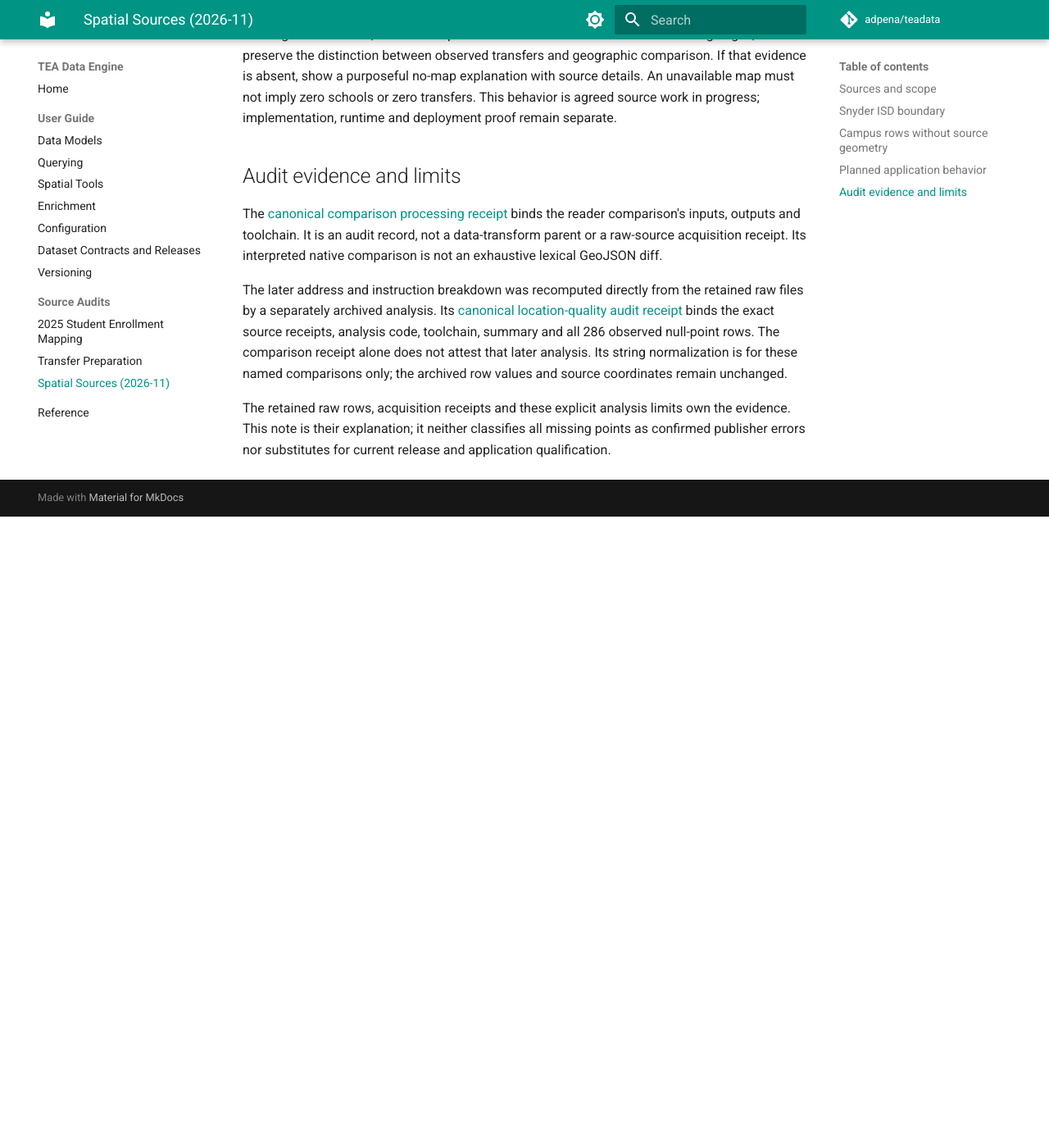
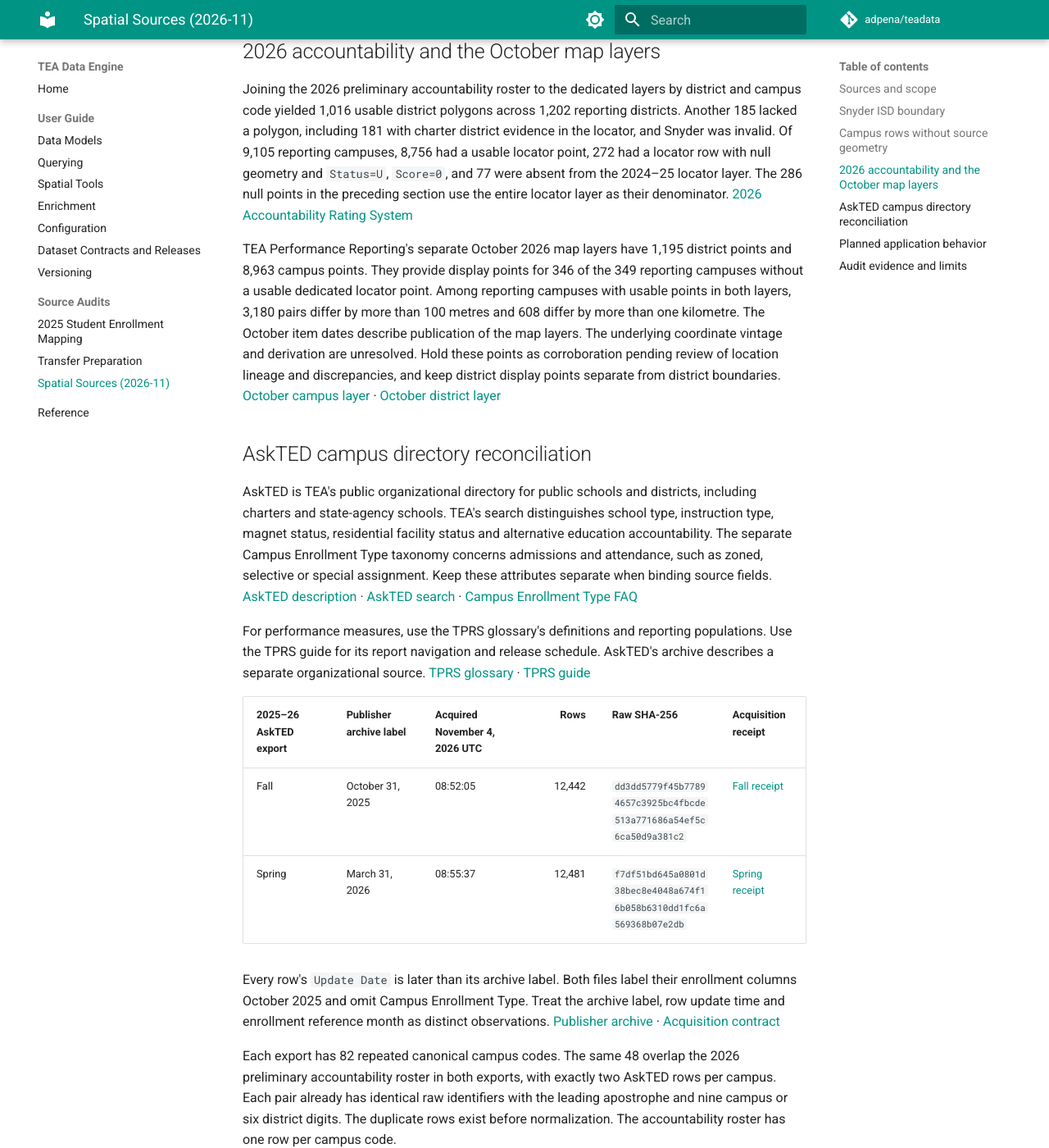
Before and after one commit to adpena/teadata, an MkDocs documentation site: the page built from docs/spatial-source-quality-2026-11.md, in a window 1280 px wide and 1400 px high, scrolled down 2579 px. Shown: the whole window at 82% size. Built offline with MkDocs 1.6.1 and Material for MkDocs 9.7.7, drawn with Linux system fonts in a browser that asks for light colours; comment, search, counter and statistics services are not loaded; before the commit the page ends 3209 px from its top, so only the background shows below that; some of the changed text lies outside the part shown.

Commit message:
Document AskTED directory and geography source reconciliation

````diff
--- a/docs/spatial-source-quality-2026-11.md
+++ b/docs/spatial-source-quality-2026-11.md
@@ -1,10 +1,9 @@
 # Geographic source-quality observations, November 2026
 
-**Status: SOURCE IN PROGRESS — not deployed.** These observations concern the
-retained TEA responses acquired on 2026-11-03 UTC and the prospective 0.0.128
-source refresh. They do not change published 0.0.127 or establish release
-qualification. Publisher edition, school year and HTTP download time remain
-separate facts.
+**Status: source review in progress.** These observations cover TEA responses
+acquired November 3–4, 2026 UTC for the prospective 0.0.128 source refresh.
+Published 0.0.127 is the comparison release. Publisher edition, school year
+and HTTP download time remain separate facts.
 
 ## Sources and scope
 
@@ -20,6 +19,12 @@ campus metadata identifies an AskTED export. Those statements do not establish
 the original HTTP lineage of older local files, a legal boundary determination,
 or independently verified campus coordinates.
 
+On November 4, 2026 the official locator still used the 2025–26 district
+polygons and 2024–25 campus points shown above. The public service and item
+indexes checked that day exposed those as the latest dedicated statewide
+locator layers. [TEA Geographic Data](https://tea.texas.gov/families-and-students/school-district-locator/geographic-data) ·
+[Locator map configuration](https://www.arcgis.com/sharing/rest/content/items/15ce858b4ad5408480950db704fd455a/data?f=json)
+
 ## Snyder ISD boundary
 
 The raw district properties identify `208902` as **Snyder ISD** (`NAME`), with
@@ -30,11 +35,13 @@ diagnostic in both the historical and newly acquired representations:
 Ring Self-intersection[-100.815812515043 32.7617015573616]
 ```
 
-This identifies a geometric validity issue in the compared representations. It
-does not establish that the legal boundary is wrong or determine whether the
-issue originates upstream or during export/conversion. Comparing the native
-ArcGIS geometry with the upstream representation is a reasonable technical
-review step. No repair, simplification or replacement has been applied.
+A fresh native-projection Esri JSON query on November 4 returned a
+self-intersection in the 1,682-vertex outer ring at easting `923691.1325` and
+northing `1176792.9503`. The separate WGS84 GeoJSON query reproduced the
+diagnostic above. The defect is present in the publisher's served geometry.
+Its effect on the legal boundary is unknown. Hold the polygon from map
+rendering pending review and preserve the source geometry.
+[Native Snyder query](https://services2.arcgis.com/5MVN2jsqIrNZD4tP/arcgis/rest/services/School_Districts__2026/FeatureServer/0/query?where=DISTRICT_C%3D%27208902%27&outFields=DISTRICT_C%2CNAME&returnGeometry=true&f=json)
 
 ## Campus rows without source geometry
 
@@ -83,6 +90,71 @@ complication, not a demonstrated cause of its unmatched result. None of these
 examples justifies guessing a coordinate, using a city centroid or plotting a
 missing point at zero.
 
+## 2026 accountability and the October map layers
+
+Joining the 2026 preliminary accountability roster to the dedicated layers by
+district and campus code yielded 1,016 usable district polygons across 1,202
+reporting districts. Another 185 lacked a polygon, including 181 with charter
+district evidence in the locator, and Snyder was invalid. Of 9,105 reporting
+campuses, 8,756 had a usable locator point, 272 had a locator row with null
+geometry and `Status=U`, `Score=0`, and 77 were absent from the 2024–25 locator
+layer. The 286 null points in the preceding section use the entire locator
+layer as their denominator. [2026 Accountability Rating System](https://tea.texas.gov/school-and-district-leaders/accountability/academic-accountability/performance-reporting/2026-accountability-rating-system)
+
+TEA Performance Reporting's separate October 2026 map layers have 1,195
+district points and 8,963 campus points. They provide display points for 346
+of the 349 reporting campuses without a usable dedicated locator point.
+Among reporting campuses with usable points in both layers, 3,180 pairs differ
+by more than 100 metres and 608 differ by more than one kilometre. The October
+item dates describe publication of the map layers. The underlying coordinate
+vintage and derivation are unresolved. Hold these points as corroboration
+pending review of location lineage and discrepancies, and keep district
+display points separate from district boundaries. [October campus layer](https://www.arcgis.com/home/item.html?id=3ac5b236caca4979bbdf091a5f983058) ·
+[October district layer](https://www.arcgis.com/home/item.html?id=bc436027f8e1424ba52e534cf5fb1d10)
+
+## AskTED campus directory reconciliation
+
+AskTED is TEA's public organizational directory for public schools and
+districts, including charters and state-agency schools. TEA's search distinguishes
+school type, instruction type, magnet status, residential facility status and
+alternative education accountability. The separate Campus Enrollment Type
+taxonomy concerns admissions and attendance, such as zoned, selective or
+special assignment. Keep these attributes separate when binding source fields.
+[AskTED description](https://tea.texas.gov/families-and-students/secure-applications/teal-applications-reference-program-descriptions) ·
+[AskTED search](https://tealprod.tea.state.tx.us/Tea.AskTed.Web/Forms/SearchScreen.aspx) ·
+[Campus Enrollment Type FAQ](https://tea.texas.gov/school-and-district-leaders/accountability/academic-accountability/performance-reporting/campus-enrollment-type-faq)
+
+For performance measures, use the TPRS glossary's definitions and reporting
+populations. Use the TPRS guide for its report navigation and release schedule.
+AskTED's archive describes a separate organizational source.
+[TPRS glossary](https://tea.texas.gov/school-and-district-leaders/accountability/academic-accountability/performance-reporting/comprehensive-tprs-glossary.pdf) ·
+[TPRS guide](https://tea.texas.gov/school-and-district-leaders/accountability/academic-accountability/performance-reporting/tprs-user-guide-2026.pdf)
+
+| 2025–26 AskTED export | Publisher archive label | Acquired November 4, 2026 UTC | Rows | Raw SHA-256 | Acquisition receipt |
+| --- | --- | --- | ---: | --- | --- |
+| Fall | October 31, 2025 | 08:52:05 | 12,442 | `dd3dd5779f45b77894657c3925bc4fbcde513a771686a54ef5c6ca50d9a381c2` | [Fall receipt](https://github.com/adpena/teadata/blob/main/provenance/records/fda9ca2e041f93e875def0d0b4253b36eb496a7c32437c5ca91fcbb49271819f.json) |
+| Spring | March 31, 2026 | 08:55:37 | 12,481 | `f7df51bd645a0801d38bec8e4048a674f16b058b6310dd1fc6a569368b07e2db` | [Spring receipt](https://github.com/adpena/teadata/blob/main/provenance/records/d0c9ec40cc8738a3b7325e7d44ab6701eaad93b8b6561a65769d036c4386e735.json) |
+
+Every row's `Update Date` is later than its archive label. Both files label
+their enrollment columns October 2025 and omit Campus Enrollment Type.
+Treat the archive label, row update time and enrollment reference month as
+distinct observations. [Publisher archive](https://tealprod.tea.state.tx.us/Tea.AskTed.Web/Forms/ArchivedSchoolAndDistrictDataFiles.aspx) ·
+[Acquisition contract](data-releases.md#rebuild-from-retained-inputs)
+
+Each export has 82 repeated canonical campus codes. The same 48 overlap the
+2026 preliminary accountability roster in both exports, with exactly two
+AskTED rows per campus. Each pair already has identical raw identifiers with
+the leading apostrophe and nine campus or six district digits. The duplicate
+rows exist before normalization. The accountability roster has one row per
+campus code.
+
+All 48 pairs differ on NCES school ID, site address, grade range and
+enrollment. Forty differ on school name. The populated NCES row is Active in
+every pair, while its blank-NCES partner is Active in 29 and Under Construction
+in 19. The reviewed public guidance supplies no precedence for these
+conflicting rows. Preserve both and hold conflicting directory attributes
+pending a publisher rule or source-specific resolution.
+
 ## Planned application behavior
 
 When a focal campus lacks usable coordinates, a transfer-partners-only map may
````
Also changed, not shown: 4 other files.
